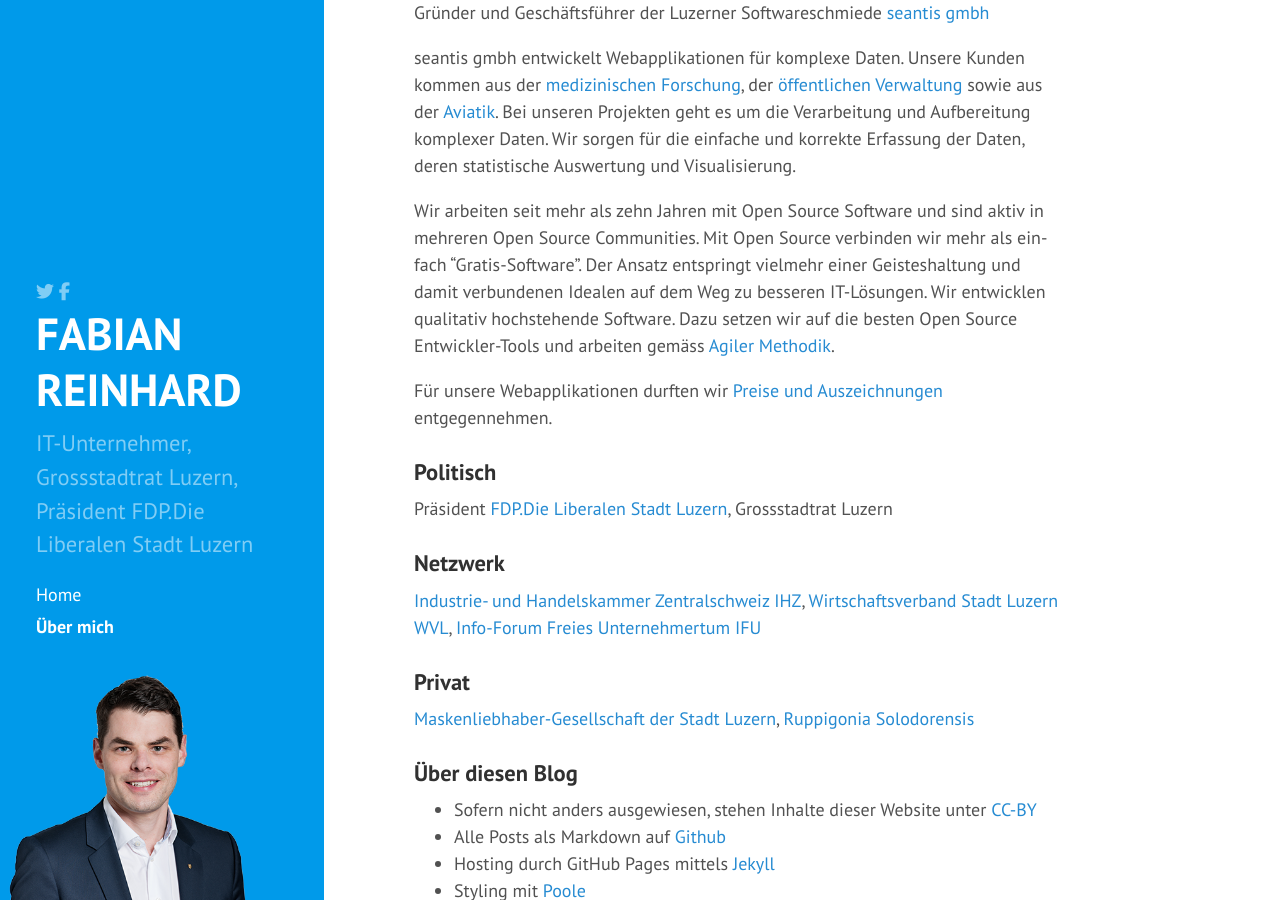
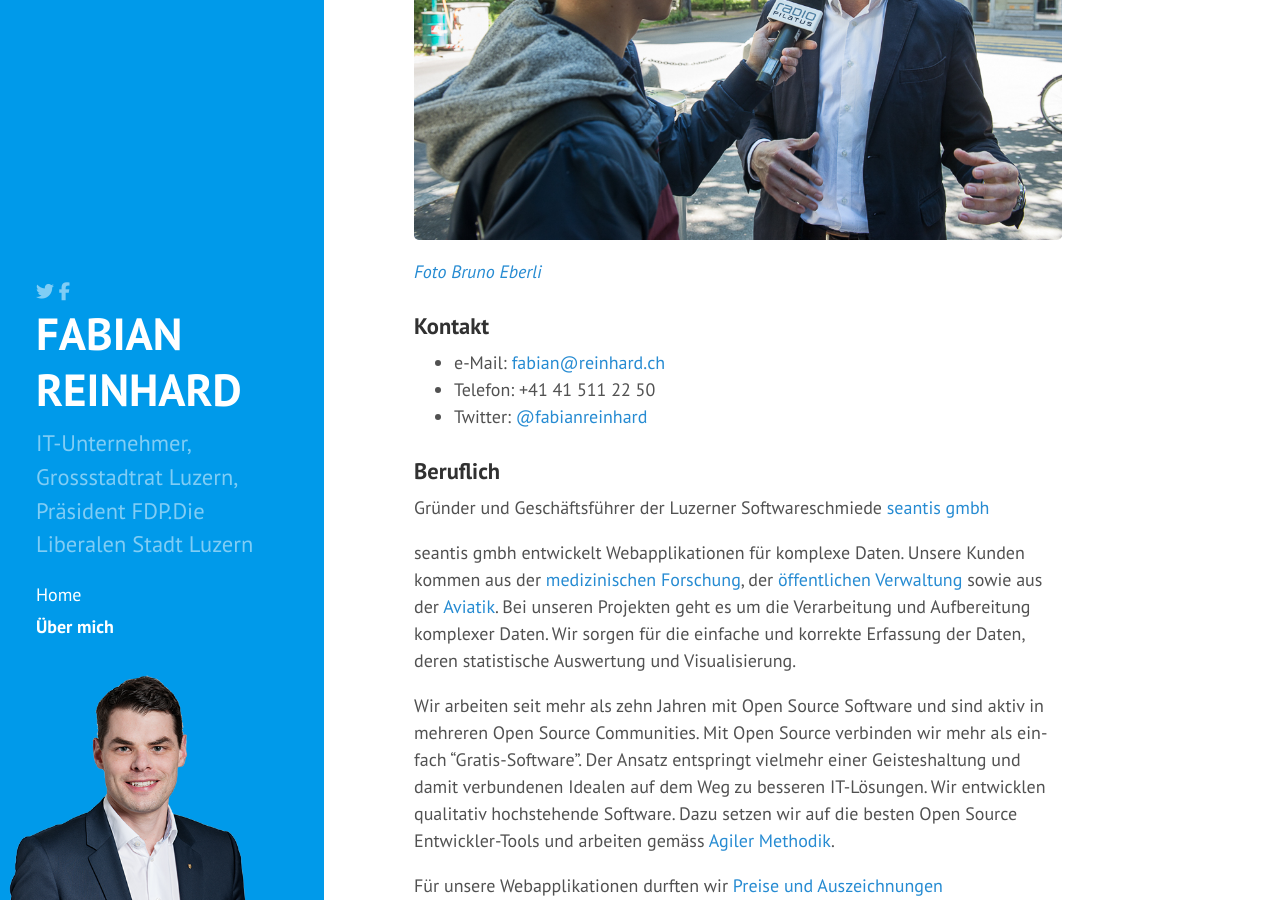
Before and after one commit to freinhard/freinhard.github.io, a Jekyll site: the page built from about.md, in a window 1280 px wide and 900 px high, scrolled down 534 px. Built offline with Jekyll 4.4.1, drawn with Linux system fonts in a browser that asks for light colours; nearby versions of some CDN libraries; comment, search, counter and statistics services are not loaded.

Commit message:
Foto Interview

```diff
--- a/about.md
+++ b/about.md
@@ -9,6 +9,8 @@
 
 → [Curriculum Vitae (PDF)]({{ site.url }}/public/assets/CV-Fabian-Reinhard.pdf)
 
+![Foto Bruno Eberli]({{ site.url }}/public/assets/FR-Interview.jpg)
+*[Foto Bruno Eberli](http://www.eberli.ch)*
 
 ### Kontakt
 - e-Mail: [fabian@reinhard.ch](mailto:fabian@reinhard.ch)
```
Also changed, not shown: public/assets/FR-Interview.jpg (added).
